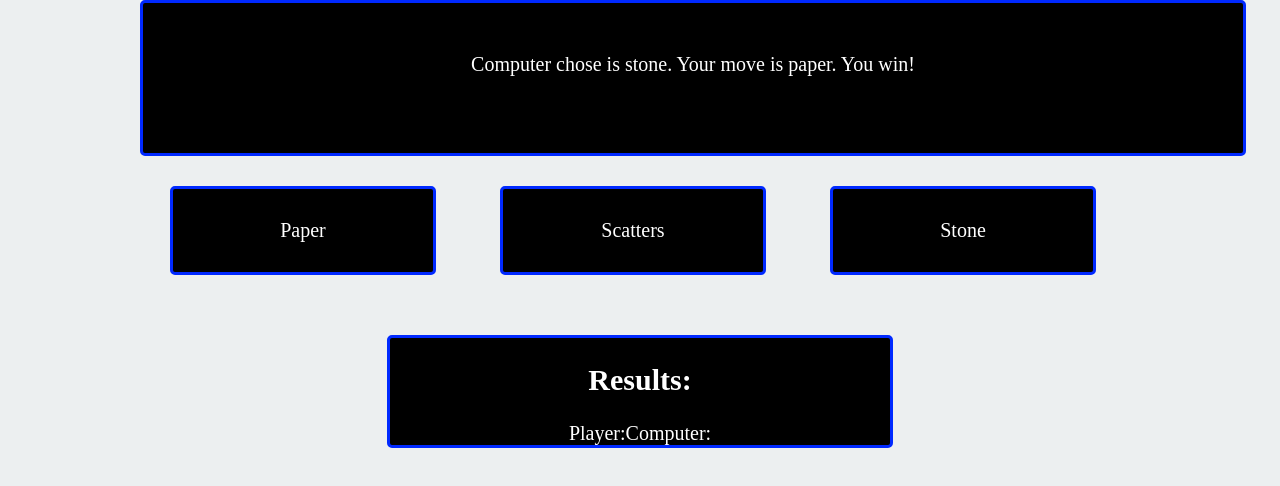
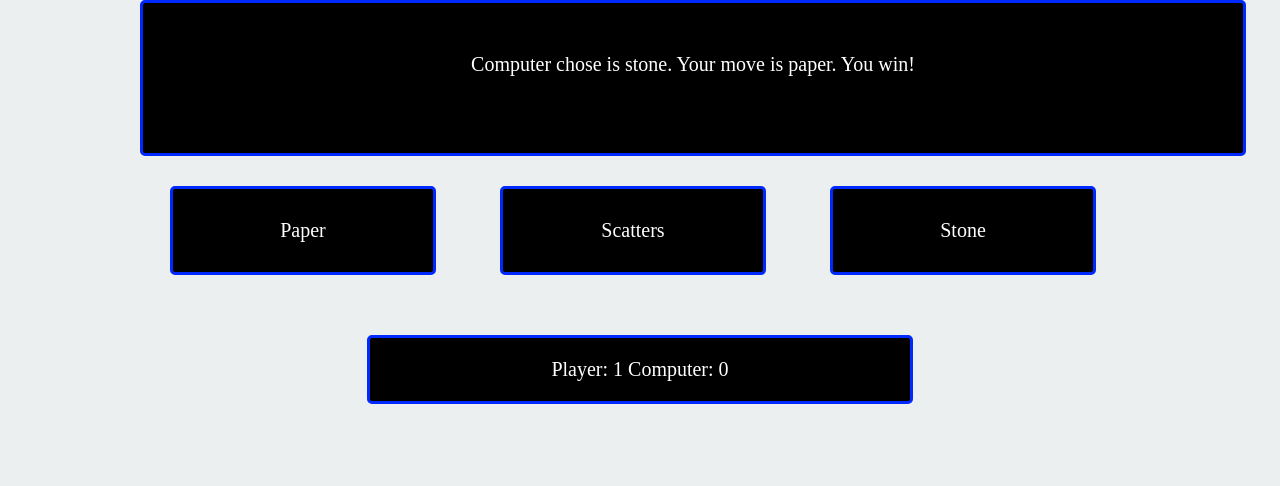
Before and after one commit to Bartosz0001/learning-js, a website: page index.html in a window 1280 px wide. Both pictures are taken after a click on the element "Paper". Drawn offline with Linux system fonts and the light colour scheme.

Commit message:
Fix bugs in relults in index.html and script.js

```diff
--- a/index.html
+++ b/index.html
@@ -21,9 +21,8 @@
 		<div class="answers box" id="ans3">
 			<span>Stone</span>
 		</div>
-		<div class="results box">
+		<div class="box" id="results">
 			<h2>Results:</h2>
-			<span>Player:</span><span>Computer:</span>
 		</div>
 	</div>
 	<script src="js/script.js"></script>
--- a/js/script.js
+++ b/js/script.js
@@ -2,6 +2,9 @@
 	var ans1 = document.getElementById('ans1');
 	var ans2 = document.getElementById('ans2');
 	var ans3 = document.getElementById('ans3');
+
+	var playerPoints = 0;
+	var computerPoints = 0;
 
 	ans1.addEventListener("click", function() { check(1); });
 	ans2.addEventListener("click", function() { check(2); });
@@ -11,8 +14,14 @@
 		let computerMove = Math.floor(Math.random() * 3 + 1);
 		let result;
 		if(computerMove===1 && playerMove===1 || computerMove===2 && playerMove===2 || computerMove===3 && playerMove===3) result = 'There is a draw.';
-		else if(computerMove===1 && playerMove===2 || computerMove===2 && playerMove===3 || computerMove===3 && playerMove===1) result = 'You win!';
-		else if(computerMove===1 && playerMove===3 || computerMove===2 && playerMove===1 || computerMove===3 && playerMove===2) result = 'You lose!';
+		else if(computerMove===1 && playerMove===2 || computerMove===2 && playerMove===3 || computerMove===3 && playerMove===1) {
+			result = 'You win!';
+			playerPoints++;
+		}
+		else if(computerMove===1 && playerMove===3 || computerMove===2 && playerMove===1 || computerMove===3 && playerMove===2) {
+			result = 'You lose!';
+			computerPoints++;
+		}
 		if(computerMove===1) computerMove = 'paper';
 		else if(computerMove===2) computerMove = 'scatters';
 		else if(computerMove===3) computerMove = 'stone';
@@ -20,4 +29,5 @@
 		else if(playerMove===2) playerMove = 'scatters';
 		else if(playerMove===3) playerMove = 'stone';
 		document.getElementById('main-frame').innerHTML="Computer chose is "+computerMove+". Your move is "+playerMove+". "+result;
+		document.getElementById('results').innerHTML="Player: "+playerPoints+" Computer: "+computerPoints;
 	}
--- a/sass/style.scss
+++ b/sass/style.scss
@@ -35,7 +35,8 @@ body {
 	cursor: pointer;
 }
 
-.results {
+#results {
 	width: 500px;
 	margin: 30px auto;
+	padding: 20px;
 }
```
Also changed, not shown: css/style.css.
